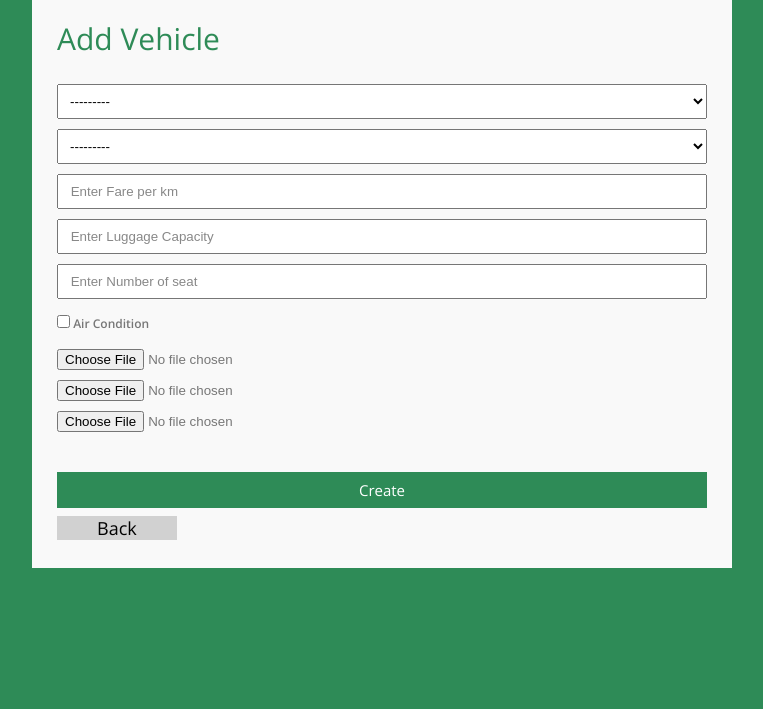
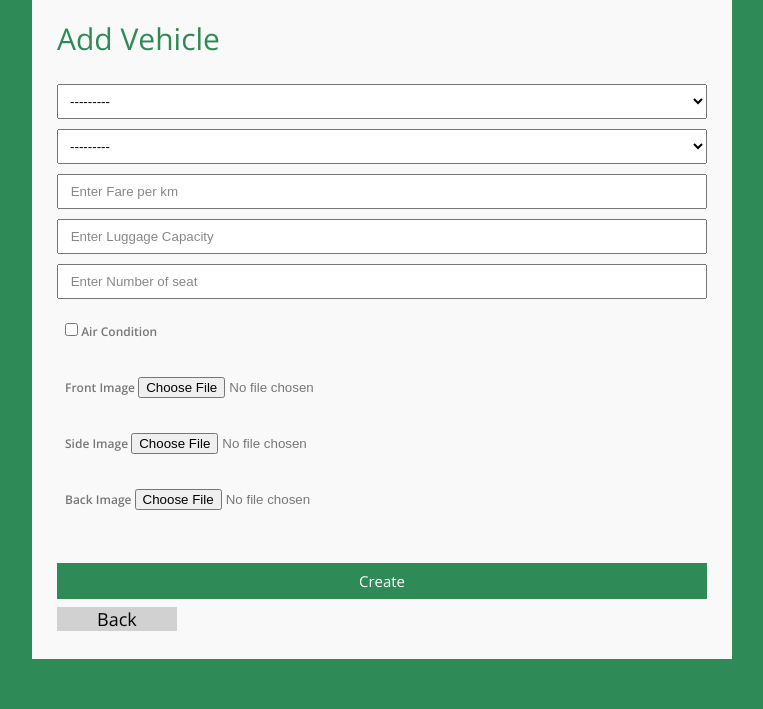
Before and after one commit to mhtanmoy/f_project_2, a Django app: page /createvehicle in a window 1280 px wide. Shown: the part 155-864 px from the top of the page, without its empty margins (258-1021 px from the left). Before the commit the page ends 723 px from the top, so only its background shows below. Run offline with Django 3.2, Linux system fonts and the light colour scheme; a user stored in the database is signed in; data that the repository does not hold is empty; some libraries are stand-ins or nearby versions.

Commit message:
bud fix 4.0

```diff
--- a/project/app/templates/app/createvehicle.html
+++ b/project/app/templates/app/createvehicle.html
@@ -29,17 +29,17 @@
             <fieldset>
                 {{ form.number_of_seat|add_class:'input'|attr:"placeholder: Enter Number of seat" }}
             </fieldset>
-            <fieldset>
+            <fieldset class="input">
                 {{ form.air_conditioned }} <strong>Air Condition</strong>
             </fieldset>
-            <fieldset>
-                {{ form.front_image }}
+            <fieldset style="font-weight: bold;" class="input">
+                 Front Image {{ form.front_image }}
             </fieldset>
-            <fieldset>
-                {{ form.side_image }}
+            <fieldset style="font-weight: bold;" class="input">
+                Side Image {{ form.side_image }}
             </fieldset>
-            <fieldset>
-                {{ form.back_image }}
+            <fieldset style="font-weight: bold;" class="input">
+                Back Image {{ form.back_image }}
             </fieldset>
             <br>
         <button type="submit" id="contact-submit">Create</button>
```
Also changed, not shown: project/db.sqlite3.
